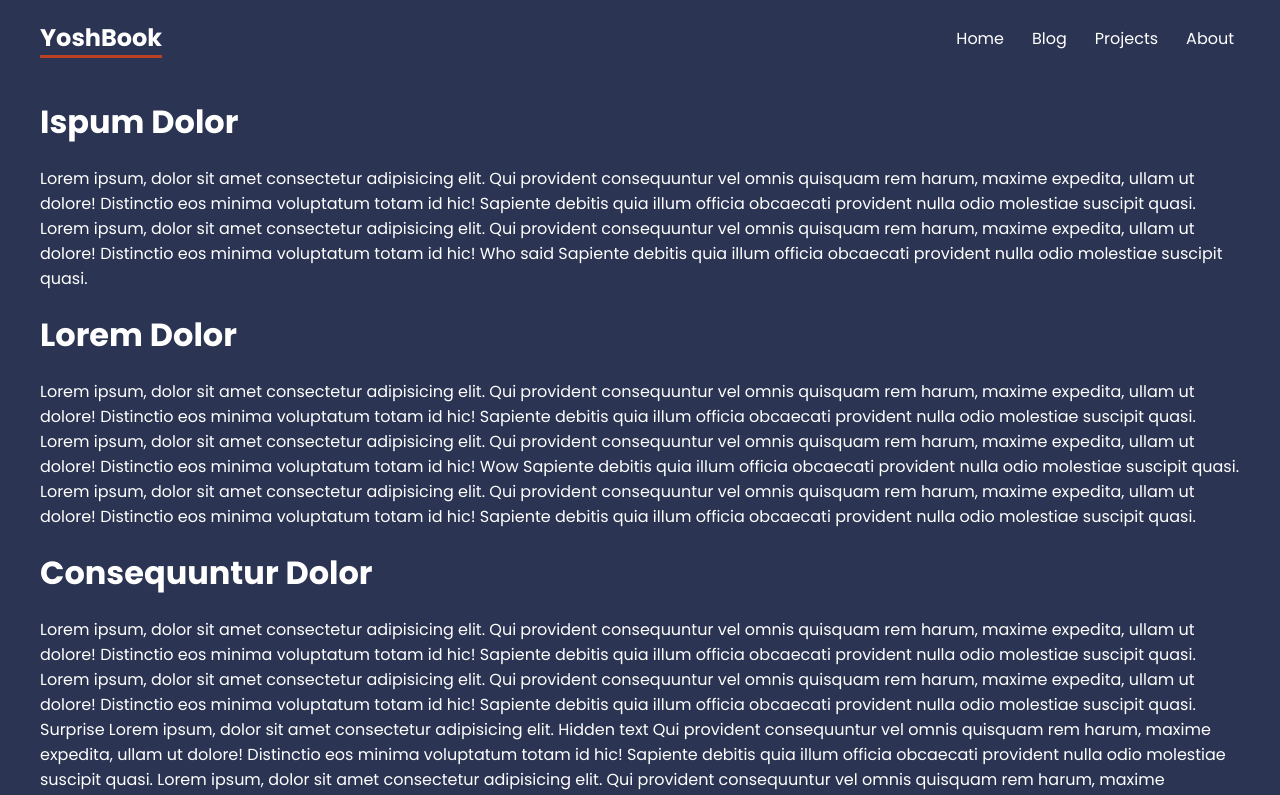
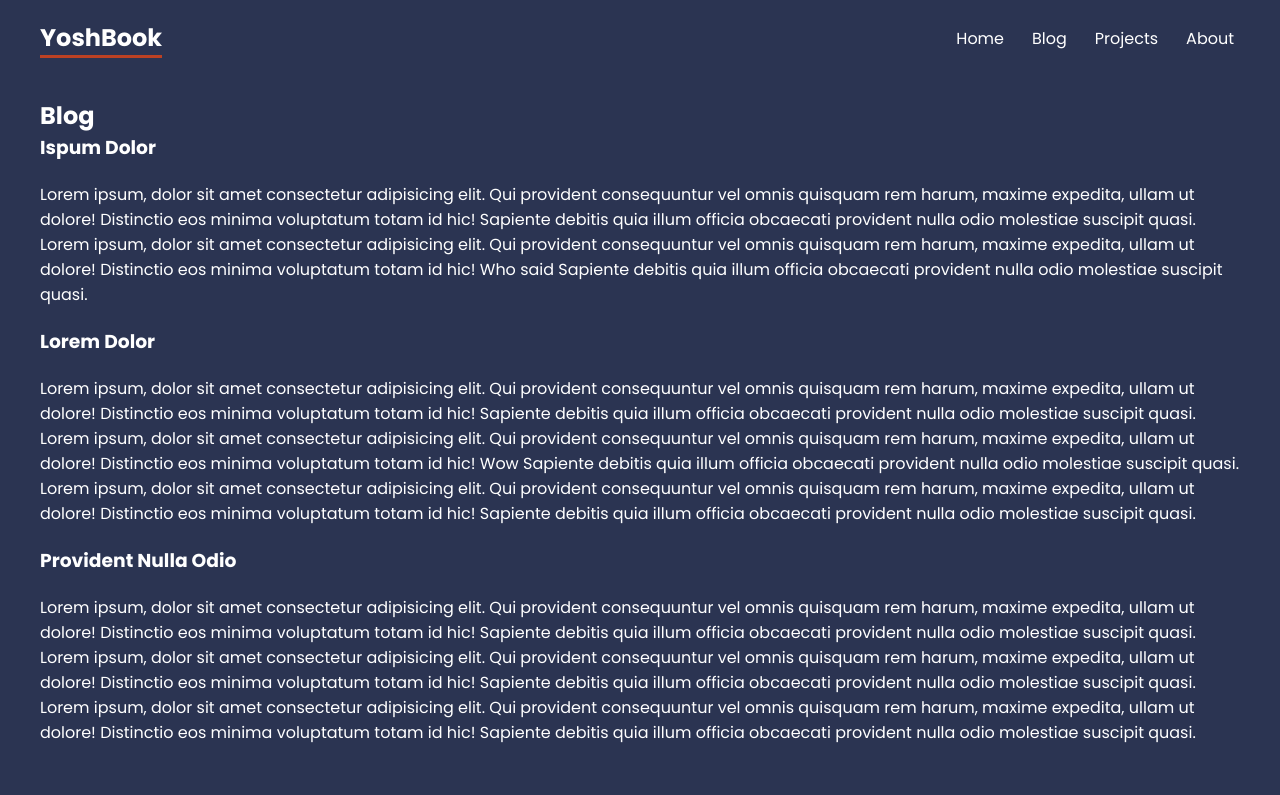
Before and after one commit to WDI-SEA/react-router-portfolio, a React (Create React App) app: page /blog in a window 1280 px wide. Shown: the top 795 px of the page. Built offline with nearby package versions, Linux system fonts and the light colour scheme.

Commit message:
refactored blog

```diff
--- a/src/App.js
+++ b/src/App.js
@@ -1,9 +1,6 @@
 import {
-  createBrowserRouter,
   Routes,
   Route,
-  createRoutesFromElements,
-  RouterProvider,
   BrowserRouter,
   Link
 } from 'react-router-dom'
@@ -18,6 +15,24 @@ import Project from './pages/Project';
 
 
 export default function App() {
+  const posts = [
+
+    {
+      title: 'Ispum Dolor ',
+      body: 'Lorem ipsum, dolor sit amet consectetur adipisicing elit. Qui provident consequuntur vel omnis quisquam rem harum, maxime expedita, ullam ut dolore! Distinctio eos minima voluptatum totam id hic! Sapiente debitis quia illum officia obcaecati provident nulla odio molestiae suscipit quasi. Lorem ipsum, dolor sit amet consectetur adipisicing elit. Qui provident consequuntur vel omnis quisquam rem harum, maxime expedita, ullam ut dolore! Distinctio eos minima voluptatum totam id hic! Who said Sapiente debitis quia illum officia obcaecati provident nulla odio molestiae suscipit quasi.'
+
+    },
+    {
+      title: 'Lorem Dolor',
+      body: 'Lorem ipsum, dolor sit amet consectetur adipisicing elit. Qui provident consequuntur vel omnis quisquam rem harum, maxime expedita, ullam ut dolore! Distinctio eos minima voluptatum totam id hic! Sapiente debitis quia illum officia obcaecati provident nulla odio molestiae suscipit quasi. Lorem ipsum, dolor sit amet consectetur adipisicing elit. Qui provident consequuntur vel omnis quisquam rem harum, maxime expedita, ullam ut dolore! Distinctio eos minima voluptatum totam id hic! Wow Sapiente debitis quia illum officia obcaecati provident nulla odio molestiae suscipit quasi. Lorem ipsum, dolor sit amet consectetur adipisicing elit. Qui provident consequuntur vel omnis quisquam rem harum, maxime expedita, ullam ut dolore! Distinctio eos minima voluptatum totam id hic! Sapiente debitis quia illum officia obcaecati provident nulla odio molestiae suscipit quasi.'
+    },
+    {
+      title: 'Provident Nulla Odio',
+      body: 'Lorem ipsum, dolor sit amet consectetur adipisicing elit. Qui provident consequuntur vel omnis quisquam rem harum, maxime expedita, ullam ut dolore! Distinctio eos minima voluptatum totam id hic! Sapiente debitis quia illum officia obcaecati provident nulla odio molestiae suscipit quasi. Lorem ipsum, dolor sit amet consectetur adipisicing elit. Qui provident consequuntur vel omnis quisquam rem harum, maxime expedita, ullam ut dolore! Distinctio eos minima voluptatum totam id hic! Sapiente debitis quia illum officia obcaecati provident nulla odio molestiae suscipit quasi. Lorem ipsum, dolor sit amet consectetur adipisicing elit. Qui provident consequuntur vel omnis quisquam rem harum, maxime expedita, ullam ut dolore! Distinctio eos minima voluptatum totam id hic! Sapiente debitis quia illum officia obcaecati provident nulla odio molestiae suscipit quasi.'
+    }
+
+  ]
+
   return (
     <>
       <BrowserRouter>
@@ -33,9 +48,9 @@ export default function App() {
         <main>
           <Routes>
             <Route path='/' element={ <Home /> } />
-            <Route path='blog' element={ <Blog /> } />
-            <Route path='projects' element={ <Project /> } />
-            <Route path='about' element={ <About /> } />
+            <Route path='/blog' element={ <Blog posts={posts}/> } />
+            <Route path='/projects' element={ <Project /> } />
+            <Route path='/about' element={ <About /> } />
           </Routes>
         </main>
       </BrowserRouter>
--- a/src/pages/Blog.jsx
+++ b/src/pages/Blog.jsx
@@ -1,22 +1,18 @@
+// import Post from "./components/Post"
 
-
-export default function Blog(){
+export default function Blog(props){
+    const posts = props.posts.map((post, idx) => {
+        return(
+            <div key={`post${idx}`}>
+                <h3>{post.title}</h3>
+                <p>{post.body}</p>
+            </div>
+        )
+    })
     return(
-        <div className="blog">
-
-            <h1>Ispum Dolor</h1>
-            <p>Lorem ipsum, dolor sit amet consectetur adipisicing elit. Qui provident consequuntur vel omnis quisquam rem harum, maxime expedita, ullam ut dolore! Distinctio eos minima voluptatum totam id hic! Sapiente debitis quia illum officia obcaecati provident nulla odio molestiae suscipit quasi. Lorem ipsum, dolor sit amet consectetur adipisicing elit. Qui provident consequuntur vel omnis quisquam rem harum, maxime expedita, ullam ut dolore! Distinctio eos minima voluptatum totam id hic! Who said Sapiente debitis quia illum officia obcaecati provident nulla odio molestiae suscipit quasi.</p>
-
-            <h1>Lorem Dolor</h1>
-            <p>Lorem ipsum, dolor sit amet consectetur adipisicing elit. Qui provident consequuntur vel omnis quisquam rem harum, maxime expedita, ullam ut dolore! Distinctio eos minima voluptatum totam id hic! Sapiente debitis quia illum officia obcaecati provident nulla odio molestiae suscipit quasi. Lorem ipsum, dolor sit amet consectetur adipisicing elit. Qui provident consequuntur vel omnis quisquam rem harum, maxime expedita, ullam ut dolore! Distinctio eos minima voluptatum totam id hic! Wow Sapiente debitis quia illum officia obcaecati provident nulla odio molestiae suscipit quasi. Lorem ipsum, dolor sit amet consectetur adipisicing elit. Qui provident consequuntur vel omnis quisquam rem harum, maxime expedita, ullam ut dolore! Distinctio eos minima voluptatum totam id hic! Sapiente debitis quia illum officia obcaecati provident nulla odio molestiae suscipit quasi.</p>
-
-            <h1>Consequuntur Dolor</h1>
-            <p>Lorem ipsum, dolor sit amet consectetur adipisicing elit. Qui provident consequuntur vel omnis quisquam rem harum, maxime expedita, ullam ut dolore! Distinctio eos minima voluptatum totam id hic! Sapiente debitis quia illum officia obcaecati provident nulla odio molestiae suscipit quasi. Lorem ipsum, dolor sit amet consectetur adipisicing elit. Qui provident consequuntur vel omnis quisquam rem harum, maxime expedita, ullam ut dolore! Distinctio eos minima voluptatum totam id hic! Sapiente debitis quia illum officia obcaecati provident nulla odio molestiae suscipit quasi. Surprise Lorem ipsum, dolor sit amet consectetur adipisicing elit. Hidden text Qui provident consequuntur vel omnis quisquam rem harum, maxime expedita, ullam ut dolore! Distinctio eos minima voluptatum totam id hic! Sapiente debitis quia illum officia obcaecati provident nulla odio molestiae suscipit quasi. Lorem ipsum, dolor sit amet consectetur adipisicing elit. Qui provident consequuntur vel omnis quisquam rem harum, maxime expedita, ullam ut dolore! Distinctio eos minima voluptatum totam id hic! Sapiente debitis quia illum officia obcaecati provident nulla odio molestiae suscipit quasi.</p>
-
-            <h1>Provident Nulla Odio</h1>
-            <p>Lorem ipsum, dolor sit amet consectetur adipisicing elit. Qui provident consequuntur vel omnis quisquam rem harum, maxime expedita, ullam ut dolore! Distinctio eos minima voluptatum totam id hic! Sapiente debitis quia illum officia obcaecati provident nulla odio molestiae suscipit quasi. Lorem ipsum, dolor sit amet consectetur adipisicing elit. Qui provident consequuntur vel omnis quisquam rem harum, maxime expedita, ullam ut dolore! Distinctio eos minima voluptatum totam id hic! Sapiente debitis quia illum officia obcaecati provident nulla odio molestiae suscipit quasi. Lorem ipsum, dolor sit amet consectetur adipisicing elit. Qui provident consequuntur vel omnis quisquam rem harum, maxime expedita, ullam ut dolore! Distinctio eos minima voluptatum totam id hic! Sapiente debitis quia illum officia obcaecati provident nulla odio molestiae suscipit quasi.</p>
-
+        <div className='blog'>
+            <h2>Blog</h2>
+            {posts}
         </div>
-
     )
 }
```
